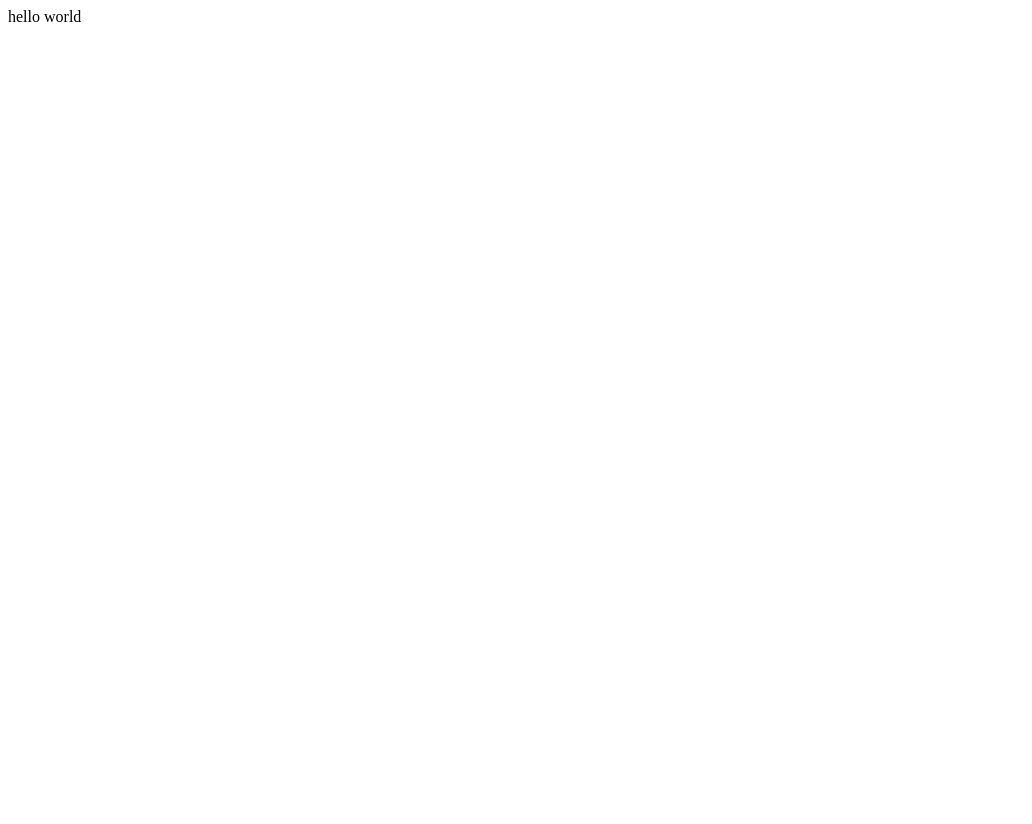
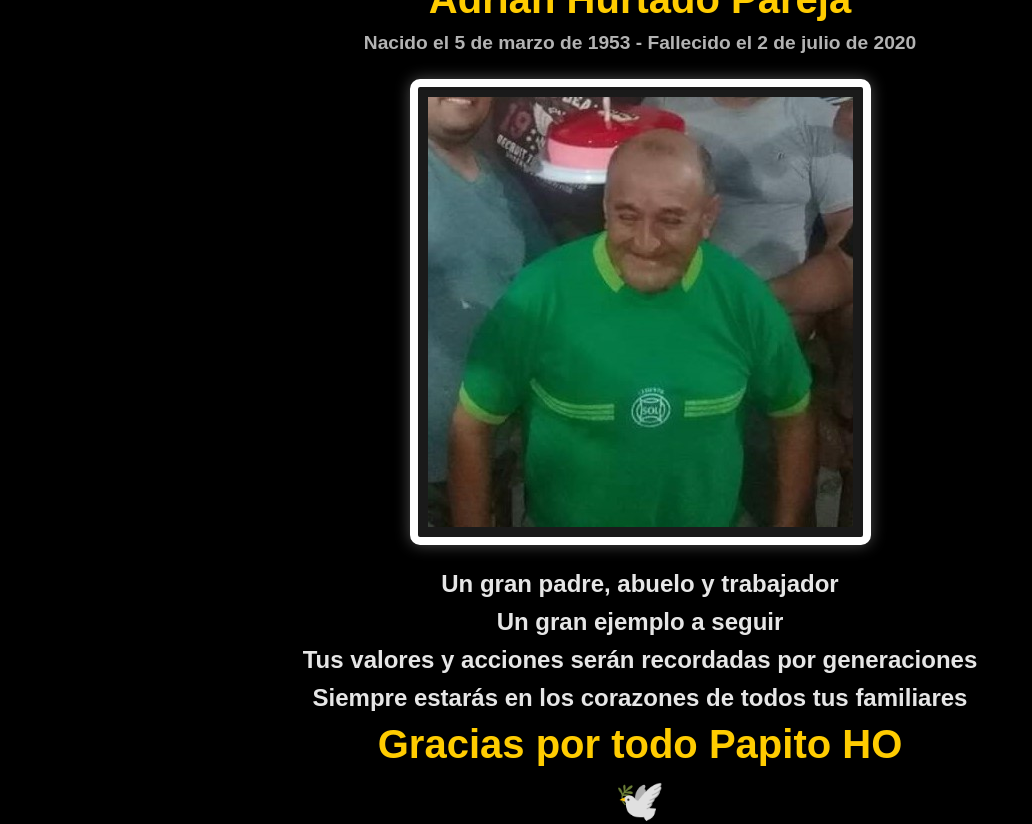
Before and after one commit to Ander678/regalo.github.io, a plain HTML site: page index.html in a window 1280 px wide. Shown: the whole page, without its empty margins (0-1032 px from the left). Before the commit the page ends 800 px from the top, so only its background shows below. Drawn offline with Linux system fonts and the light colour scheme.

Commit message:
version1

```diff
--- /dev/null
+++ b/css/styles.css
@@ -0,0 +1,61 @@
+body {
+    background-color: #000000;  /* Fondo negro */
+    font-family: 'Arial', sans-serif;
+    color: #ffffff;  /* Texto blanco por defecto */
+    margin: 0;
+    padding: 0;
+    display: flex;
+    flex-direction: column;
+    justify-content: center;
+    align-items: center;
+    height: 100vh;
+}
+
+.container {
+    max-width: 800px;
+    padding: 20px;
+    background-color: #1a1a1a;  /* Fondo ligeramente más claro para el contenedor */
+    box-shadow: 0 0 10px rgba(255, 255, 255, 0.1);  /* Sombra blanca suave */
+    text-align: center;
+    border-radius: 10px;
+}
+
+h1, h2, h3 {
+    margin: 5px 0;
+    color: #ffffff;  /* Texto blanco */
+}
+
+img {
+    max-width: 100%;
+    height: auto;
+    margin: 20px 0;
+    border: 8px solid #ffffff;  /* Borde blanco grueso */
+    border-radius: 10px;
+    box-shadow: 0 0 15px rgba(255, 255, 255, 0.3);  /* Sombra blanca suave para el cuadro */
+    padding: 10px;
+    background-color: #1a1a1a;  /* Fondo igual que el contenedor para dar efecto de cuadro */
+}
+
+h1 {
+    color: #ffcc00;  /* Amarillo claro para destacar */
+    font-size: 2.5em;
+}
+
+h3 {
+    color: #b3b3b3;  /* Gris claro para subtítulos */
+    font-size: 1.2em;
+}
+
+h2 {
+    color: #e6e6e6;  /* Gris muy claro */
+    font-size: 1.5em;
+}
+
+.container h2:last-of-type {
+    margin-bottom: 40px;
+}
+
+.container h1:last-of-type {
+    font-size: 2em;
+    color: #ffcc00;  /* Amarillo claro para destacar */
+}
--- a/index.html
+++ b/index.html
@@ -3,9 +3,19 @@
 <head>
     <meta charset="UTF-8">
     <meta name="viewport" content="width=device-width, initial-scale=1.0">
-    <title>Document</title>
+    <link rel="stylesheet" href="css/styles.css">
+    <title>En Memoria</title>
 </head>
 <body>
-    hello world
+    <audio src="music/Mi Viejo - Piero (LetraLyrics) (Letra Con Vídeo).mp3" autoplay loop></audio>
+    <h1>Adrián Hurtado Pareja</h1>
+    <h3>Nacido el 5 de marzo de 1953 - Fallecido el 2 de julio de 2020</h3>
+    <img src="img/WhatsApp Image 2024-06-16 at 7.03.08 AM.jpeg" alt="Adrián Hurtado Pareja">
+    <h2>Un gran padre, abuelo y trabajador</h2>
+    <h2>Un gran ejemplo a seguir</h2>
+    <h2>Tus valores y acciones serán recordadas por generaciones</h2>
+    <h2>Siempre estarás en los corazones de todos tus familiares</h2>
+    <h1>Gracias por todo Papito HO</h1>
+    <h1>🕊️</h1>
 </body>
 </html>
```
Also changed, not shown: img/WhatsApp Image 2024-06-16 at 7.03.08 AM.jpeg (added), 1 other file.
